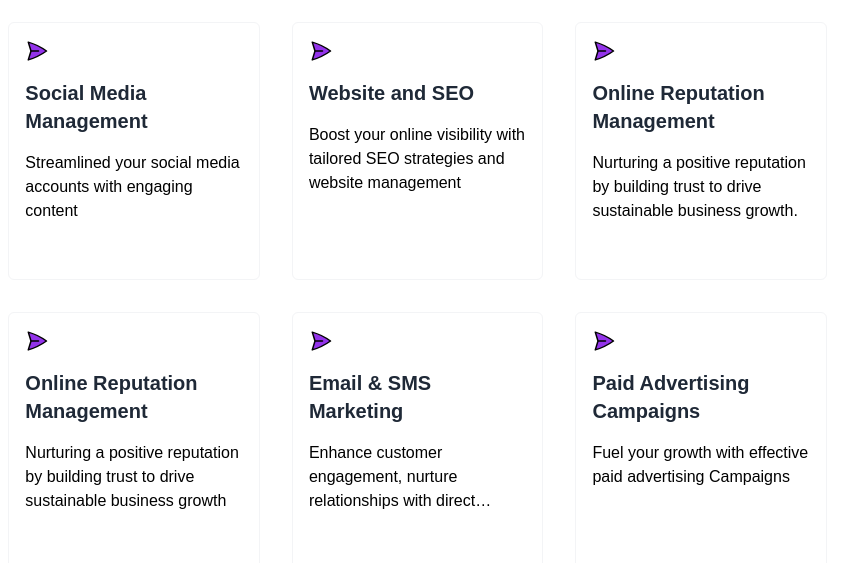
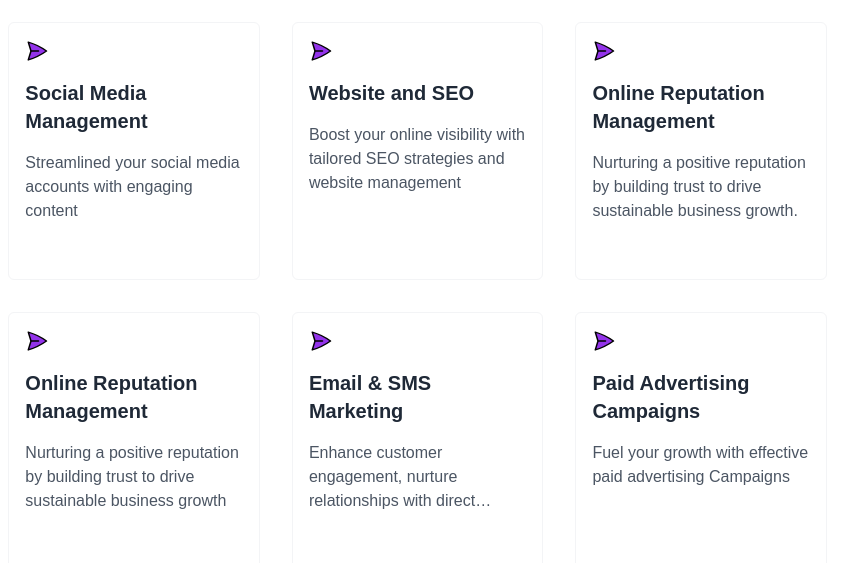
Before and after one commit to vymktg/vymktg-landing-page, an Astro site in the folder frontend/: page / in a window 1280 px wide. Shown: the part 1220-1783 px from the top of the page, 433-1280 px from the left. Built offline with nearby package versions, Linux system fonts and the light colour scheme; Astro itself is replaced by a stand-in of ours; a web font is replaced by a local one.

Commit message:
Adjust font-color

```diff
--- a/frontend/src/components/cards/Service.astro
+++ b/frontend/src/components/cards/Service.astro
@@ -31,7 +31,7 @@ const { title, description } = Astro.props;
     <h2 class="text-lg md:text-xl font-bold text-[#1F2937]">
       {title}
     </h2>
-    <div class="line-clamp-3 text-sm md:text-base font-normal">
+    <div class="line-clamp-3 text-sm md:text-base font-normal text-gray-600">
       {description}
     </div>
 
```
